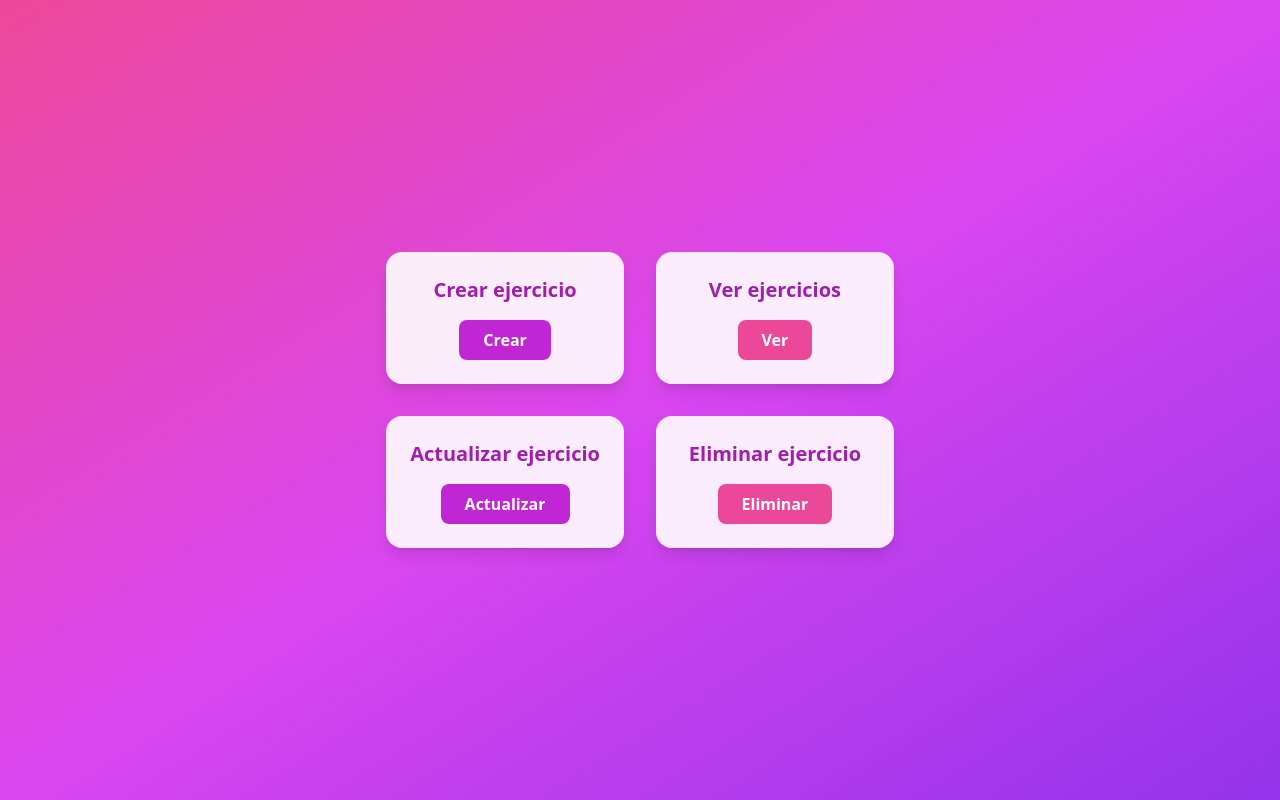
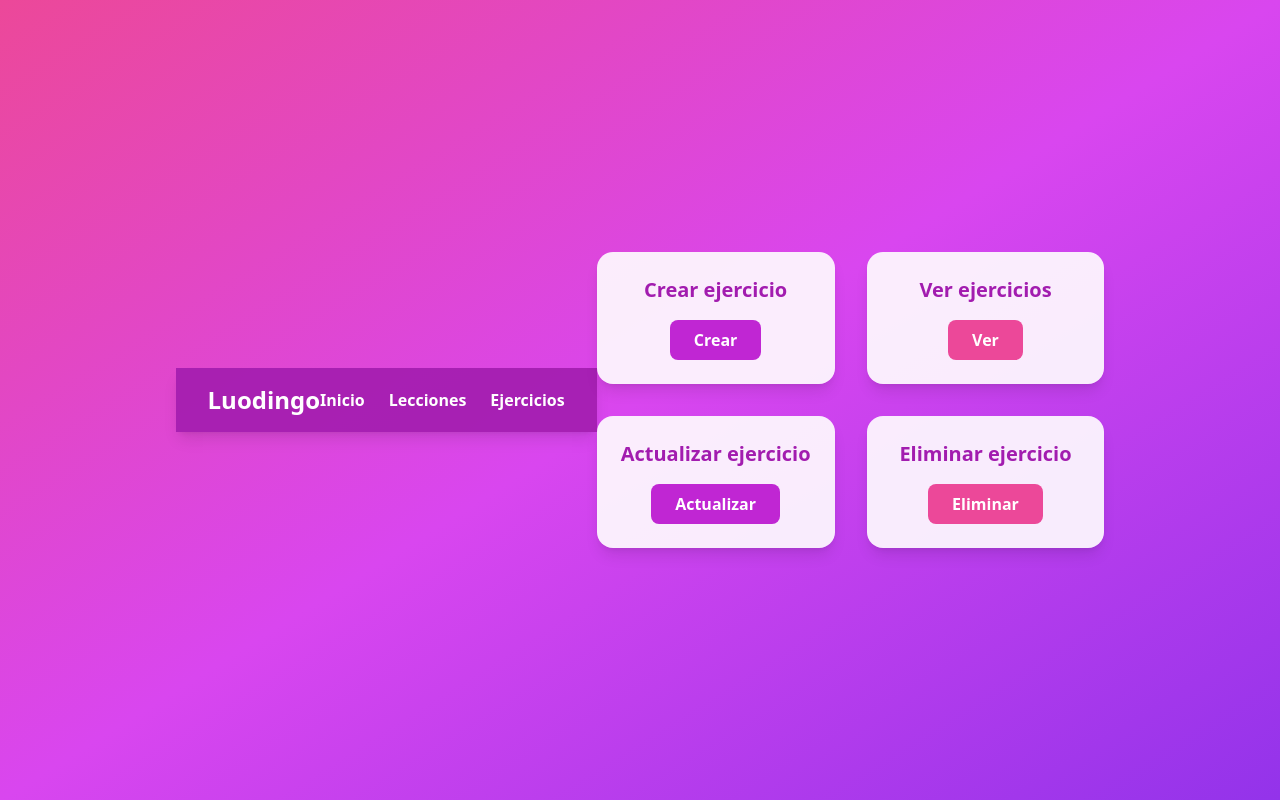
Before and after one commit to gabarhdz/sistema-idiomas, a website: page public/exercises.html in a window 1280 px wide. Drawn offline with nearby package versions, Linux system fonts and the light colour scheme.

Commit message:
create headers

```diff
--- a/public/exercises.html
+++ b/public/exercises.html
@@ -10,6 +10,14 @@
 
 <body
     class="bg-gradient-to-br from-pink-500 via-fuchsia-500 to-purple-600 min-h-screen flex items-center justify-center">
+    <header class="bg-fuchsia-700 bg-opacity-90 shadow-lg py-4 px-8 flex justify-between items-center">
+        <a href="home.html" class="text-2xl font-extrabold text-white hover:text-pink-200 transition">Luodingo</a>
+        <nav class="flex gap-6">
+            <a href="home.html" class="text-white font-semibold hover:text-pink-200 transition">Inicio</a>
+            <a href="lessons.html" class="text-white font-semibold hover:text-pink-200 transition">Lecciones</a>
+            <a href="exercises.html" class="text-white font-semibold hover:text-pink-200 transition">Ejercicios</a>
+        </nav>
+    </header>
     <div class="grid grid-cols-1 md:grid-cols-2 gap-8">
         <!-- Crear ejercicio -->
         <div class="bg-white bg-opacity-90 rounded-2xl shadow-lg p-6 flex flex-col items-center">
```
Also changed, not shown: public/home.html (+8 -0 lines), public/lessons.html (+8 -1 lines).
